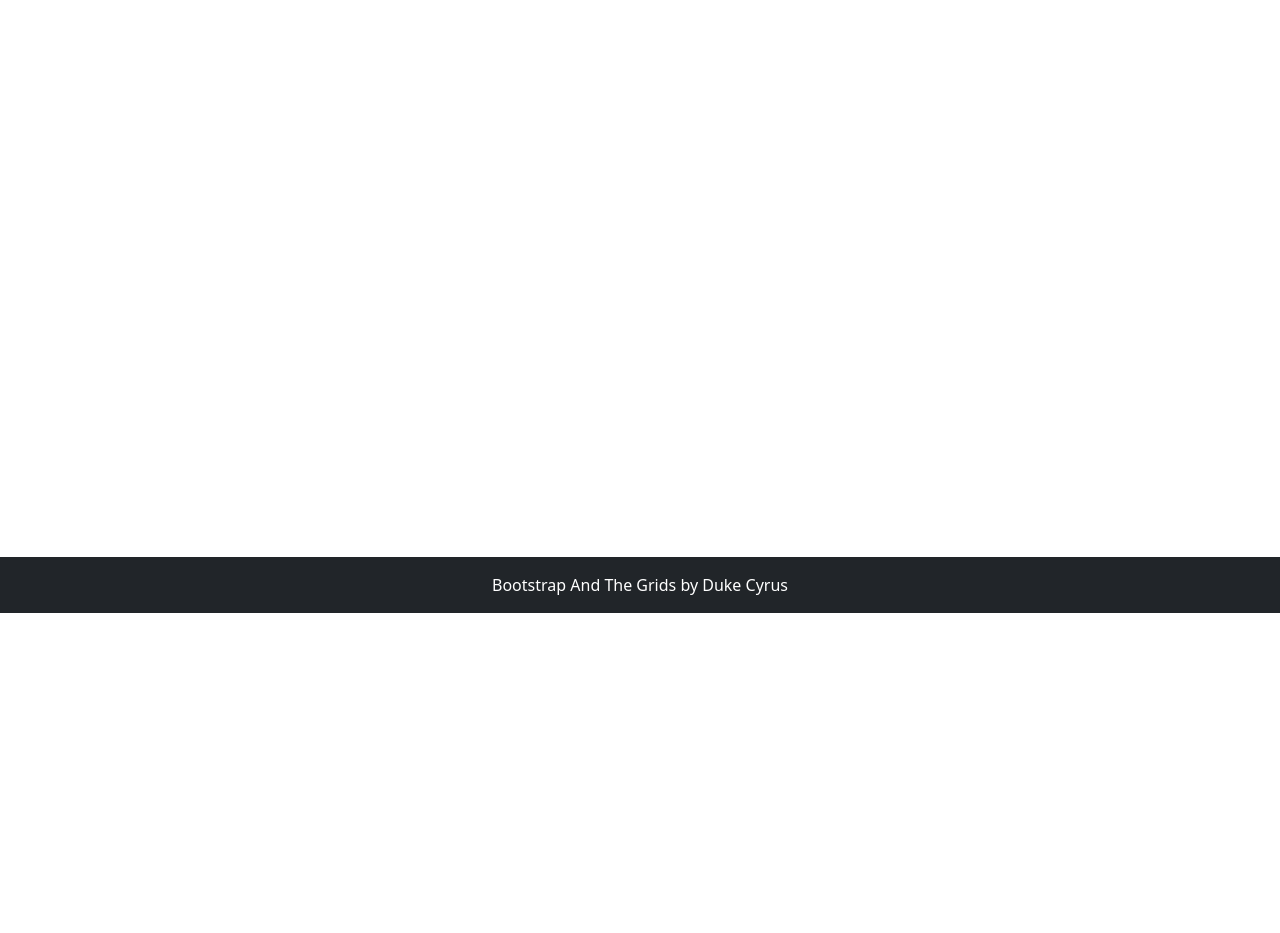
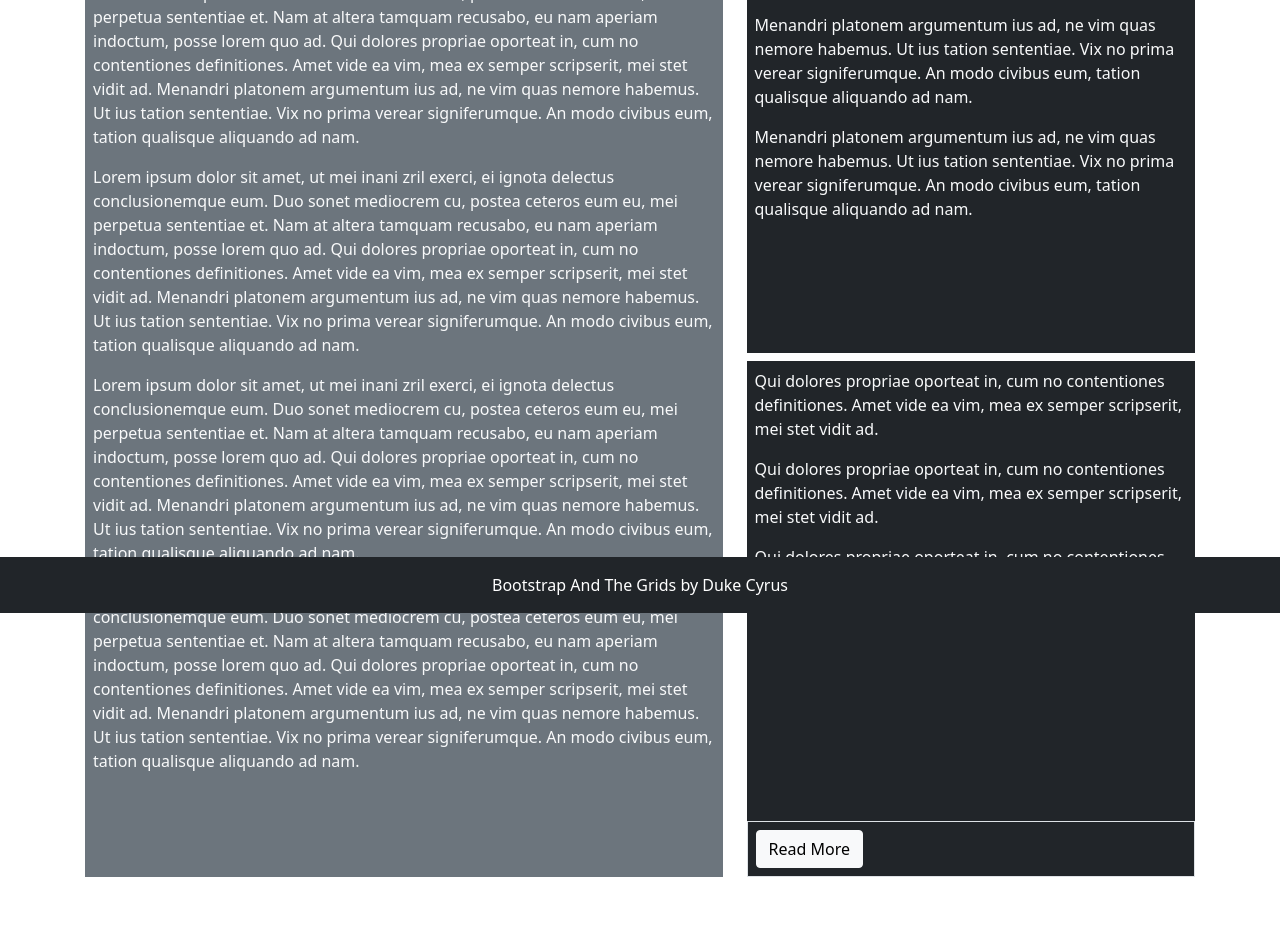
Before and after one commit to AndreasGuy54/BootstrapAndGrids, a plain HTML site: page grid3.html in a window 1280 px wide. Shown: the part 187-1120 px from the top of the page. Before the commit the page ends 800 px from the top, so only its background shows below. Drawn offline with nearby package versions, Linux system fonts and the light colour scheme.

Commit message:
Completed Grid 3A

```diff
--- a/css/site.css
+++ b/css/site.css
@@ -7,6 +7,10 @@ main>.container {
     left: 0;
     bottom: 0;
     width: 100%;
+}
+
+body>main {
+    margin-top: 20px;
 }
 
 .homeBG {
--- a/grid3.html
+++ b/grid3.html
@@ -62,8 +62,53 @@
 </nav>
 
     <main class="flex-shrink-0">
-       <div class="container">
+       <div class="container h-100 minHeight">
+            <div class="row h-100">
+                <!-- Left Column -->
+                <div class="col-7">
+                    <div class="bg-secondary text-light p-2 h-100">
+                        <h1>Article</h1>
+                            <p>Lorem ipsum dolor sit amet, ut mei inani zril exerci, ei ignota delectus conclusionemque eum. Duo sonet mediocrem cu, postea ceteros eum eu, mei perpetua sententiae et. Nam at altera tamquam recusabo, eu nam aperiam indoctum, posse lorem quo ad. Qui dolores propriae oporteat in, cum no contentiones definitiones. Amet vide ea vim, mea ex semper scripserit, mei stet vidit ad.
 
+                                Menandri platonem argumentum ius ad, ne vim quas nemore habemus. Ut ius tation sententiae. Vix no prima verear signiferumque. An modo civibus eum, tation qualisque aliquando ad nam.
+                                </p>
+                            <p>Lorem ipsum dolor sit amet, ut mei inani zril exerci, ei ignota delectus conclusionemque eum. Duo sonet mediocrem cu, postea ceteros eum eu, mei perpetua sententiae et. Nam at altera tamquam recusabo, eu nam aperiam indoctum, posse lorem quo ad. Qui dolores propriae oporteat in, cum no contentiones definitiones. Amet vide ea vim, mea ex semper scripserit, mei stet vidit ad.
+
+                                Menandri platonem argumentum ius ad, ne vim quas nemore habemus. Ut ius tation sententiae. Vix no prima verear signiferumque. An modo civibus eum, tation qualisque aliquando ad nam.
+                                </p>
+                            <p>Lorem ipsum dolor sit amet, ut mei inani zril exerci, ei ignota delectus conclusionemque eum. Duo sonet mediocrem cu, postea ceteros eum eu, mei perpetua sententiae et. Nam at altera tamquam recusabo, eu nam aperiam indoctum, posse lorem quo ad. Qui dolores propriae oporteat in, cum no contentiones definitiones. Amet vide ea vim, mea ex semper scripserit, mei stet vidit ad.
+
+                                Menandri platonem argumentum ius ad, ne vim quas nemore habemus. Ut ius tation sententiae. Vix no prima verear signiferumque. An modo civibus eum, tation qualisque aliquando ad nam.
+                                </p>
+                            <p>Lorem ipsum dolor sit amet, ut mei inani zril exerci, ei ignota delectus conclusionemque eum. Duo sonet mediocrem cu, postea ceteros eum eu, mei perpetua sententiae et. Nam at altera tamquam recusabo, eu nam aperiam indoctum, posse lorem quo ad. Qui dolores propriae oporteat in, cum no contentiones definitiones. Amet vide ea vim, mea ex semper scripserit, mei stet vidit ad.
+
+                                Menandri platonem argumentum ius ad, ne vim quas nemore habemus. Ut ius tation sententiae. Vix no prima verear signiferumque. An modo civibus eum, tation qualisque aliquando ad nam.
+                                </p>
+                    </div>
+                </div>
+
+                <!-- Right Column -->
+                <div class="col-5 h-100 d-flex flex-column justify-content-evenly">
+                    <!-- Right Top Column -->
+                    <div class="bg-dark text-light h-50 p-2 overflow-auto">
+                        <p>Menandri platonem argumentum ius ad, ne vim quas nemore habemus. Ut ius tation sententiae. Vix no prima verear signiferumque. An modo civibus eum, tation qualisque aliquando ad nam.</p>
+                        <p>Menandri platonem argumentum ius ad, ne vim quas nemore habemus. Ut ius tation sententiae. Vix no prima verear signiferumque. An modo civibus eum, tation qualisque aliquando ad nam.</p>
+                        <p>Menandri platonem argumentum ius ad, ne vim quas nemore habemus. Ut ius tation sententiae. Vix no prima verear signiferumque. An modo civibus eum, tation qualisque aliquando ad nam.</p>
+                    </div>
+
+                    <!-- Right Bottom Column -->
+                    <div class="bg-dark text-light h-50 mt-2 p-2 overflow-hidden">
+                        <p>Qui dolores propriae oporteat in, cum no contentiones definitiones. Amet vide ea vim, mea ex semper scripserit, mei stet vidit ad.</p>
+                        <p>Qui dolores propriae oporteat in, cum no contentiones definitiones. Amet vide ea vim, mea ex semper scripserit, mei stet vidit ad.</p>
+                        <p>Qui dolores propriae oporteat in, cum no contentiones definitiones. Amet vide ea vim, mea ex semper scripserit, mei stet vidit ad.</p>
+                    </div>
+
+                    <!-- Buttom Button -->
+                    <div class="bg-dark text-light border border-top p-2">
+                        <button class="btn btn-light" type="button">Read More</button>
+                    </div>
+                </div>
+            </div>
        </div>
     </main>
     <footer class="footer mt-auto py-3 bg-dark sticky-footer">
```
